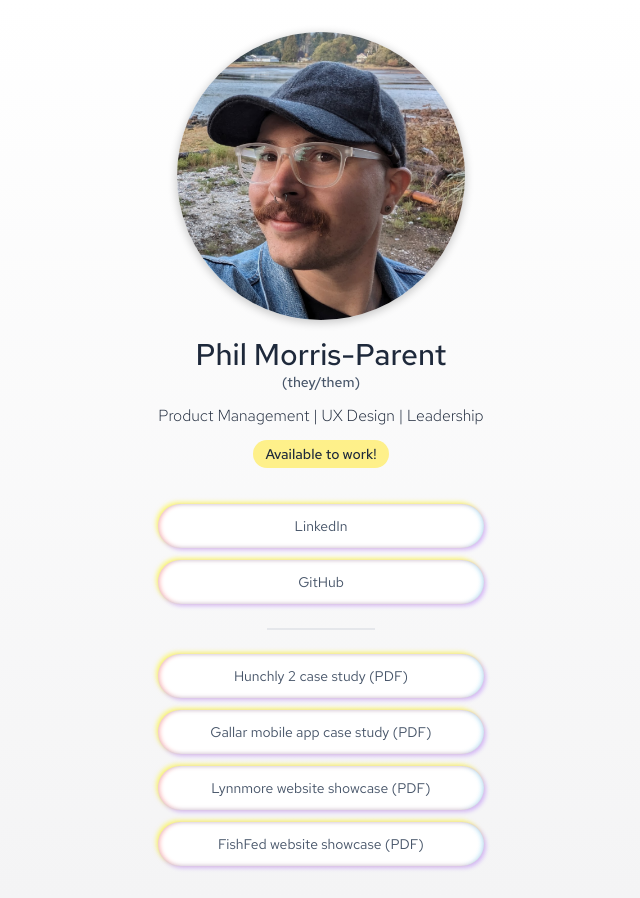
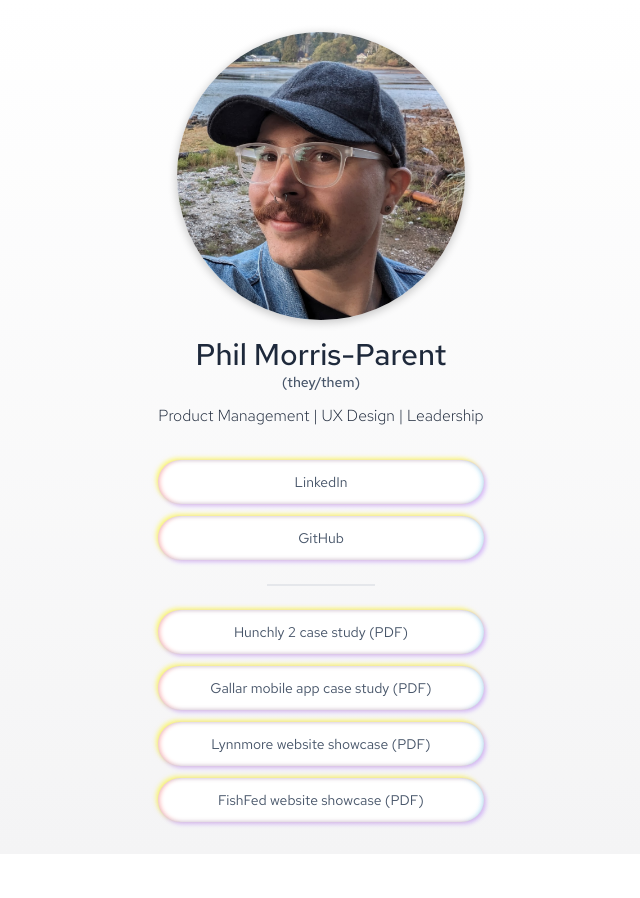
Before and after one commit to phillmp/website, a Svelte app: page / in a window 1280 px wide. Shown: the whole page, without its empty margins (319-959 px from the left). After the commit the page ends 854 px from the top, so only its background shows below. Built offline with nearby package versions, Linux system fonts and the light colour scheme.

Commit message:
removed available to work message

```diff
--- a/src/App.svelte
+++ b/src/App.svelte
@@ -15,7 +15,7 @@
     <div id="titletext" class="flex flex-col items-center gap-y-2 text-center py-4">
       <h1 class="text-3xl text-slate-800 font-medium text-center mb-1">Phil Morris-Parent <span class="text-sm block text-slate-600">(they/them)</span></h1>
       <h2 class="text-base text-slate-800 font-light">Product Management | UX Design | Leadership</h2>
-      <div class="text-sm px-3 py-1 my-1 rounded-2xl bg-yellow-200 text-slate-800 max-w-fit font-medium">Available to work!</div>
+      <!-- <div class="text-sm px-3 py-1 my-1 rounded-2xl bg-yellow-200 text-slate-800 max-w-fit font-medium">Available to work!</div> -->
     </div>
     <div class="flex flex-col gap-y-3 items-stretch self-stretch my-4">
       <LinkButton href="https://www.linkedin.com/in/phillippe-morris-parent-92997369/"> LinkedIn </LinkButton>
```
